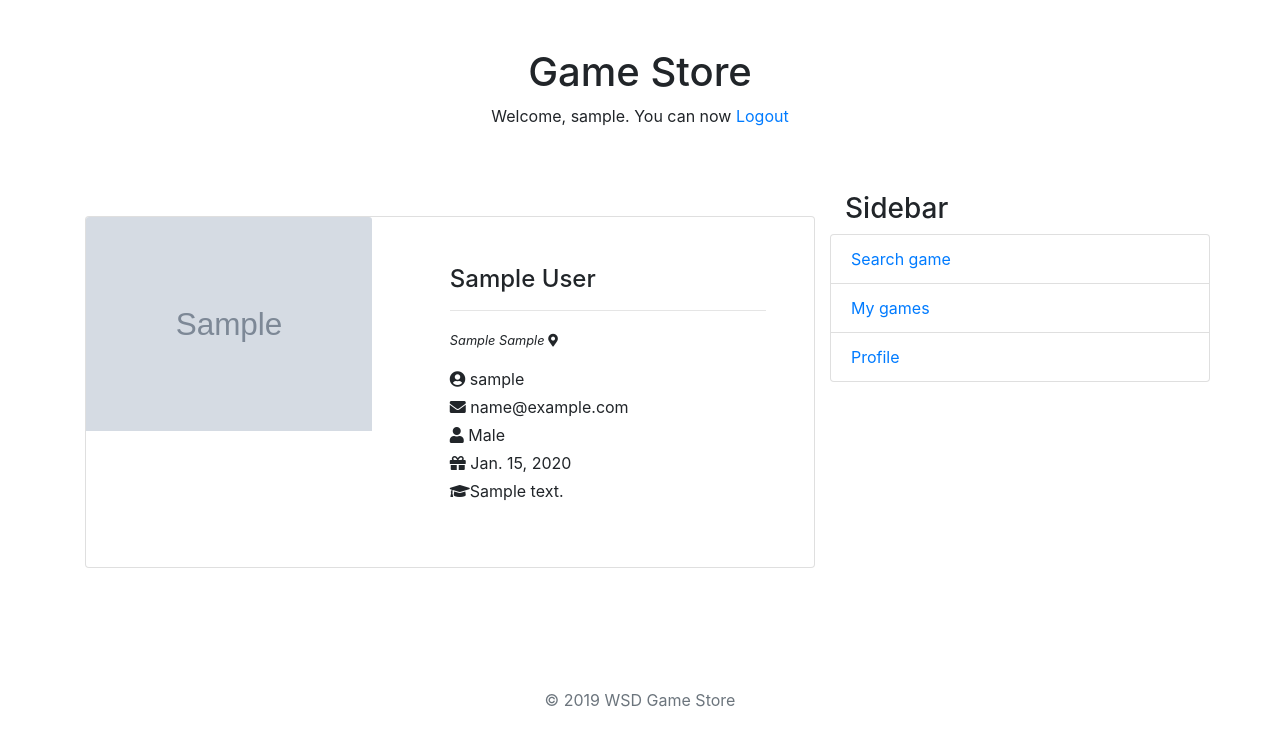
After one commit to sashatoday/Online_Gamestore, a Django app: page /user/1/ in a window 1280 px wide. The commit adds this page. Shown: the top 746 px of the page. Run offline with Django 3.2, Linux system fonts and the light colour scheme; a user stored in the database is signed in; tables that the repository leaves empty hold one stand-in row (values such as "Sample post"); grey boxes marked "Sample" are stand-in pictures; some libraries are stand-ins or nearby versions.

Commit message:
add user profile preview

```diff
--- /dev/null
+++ b/app/gamestore/templates/account/profile_preview.html
@@ -0,0 +1,46 @@
+{% extends "base.html" %}
+{% load static %}
+
+{% block title %}{{user.username}} profile{% endblock %}
+
+{% block content %}
+
+<br />
+<div class="card">
+    <div class="row">
+		<aside class="col-sm-5">
+        <article class="gallery-wrap">
+            <div>
+                {% if not userprofile.photoUrl %}
+                    <img class="card-img-top" src="{% static 'images/default_pic.png' %}" alt="Default Profile Picture">
+                {% else %}
+                    <img class="card-img-top" src="{{ userprofile.photoUrl }}" alt="Profile Picture">
+                {% endif %}
+            </div>
+        </article>
+        </aside>
+        <aside class="col-sm-7">
+        <article class="card-body p-5">
+                <h4 class="title">{{user.first_name}} {{user.last_name}}</h4>
+                <hr>
+                {% if userprofile.city or userprofile.country %}
+                    <small><cite title="">{{userprofile.city}} {{userprofile.country}} <i class="fas fa-map-marker-alt"></i></cite></small>
+                {% endif %}
+                <p>
+                <div>
+                    <i class="fas fa-user-circle mb-2"></i> {{user.username}}<br />
+                    <i class="fas fa-envelope mb-2"></i> {{user.email}}<br />
+                    <i class="fas fa-user mb-2"></i> {{userprofile.get_gender_display}}<br />
+                    <i class="fas fa-gift mb-2"></i> {{userprofile.birthDate}}<br />
+                    {% if userprofile.birthDate %}
+                        <i class="fas fa-graduation-cap"></i>{{userprofile.bio}}
+                    {% endif %}
+                </div>
+                </p>
+        </article>
+        </aside>
+    </div>
+</div>
+
+
+{% endblock %}
--- a/app/gamestore/templates/base.html
+++ b/app/gamestore/templates/base.html
@@ -9,6 +9,7 @@
   <title>{% block title %}Game Store{% endblock %}</title>
   <link rel="stylesheet" href="https://stackpath.bootstrapcdn.com/bootstrap/4.2.1/css/bootstrap.min.css" integrity="sha384-GJzZqFGwb1QTTN6wy59ffF1BuGJpLSa9DkKMp0DgiMDm4iYMj70gZWKYbI706tWS"
     crossorigin="anonymous">
+  <link rel="stylesheet" href="https://use.fontawesome.com/releases/v5.7.1/css/all.css" integrity="sha384-fnmOCqbTlWIlj8LyTjo7mOUStjsKC4pOpQbqyi7RrhN7udi9RwhKkMHpvLbHG9Sr" crossorigin="anonymous">
   <script src="https://code.jquery.com/jquery-3.3.1.slim.min.js" integrity="sha384-q8i/X+965DzO0rT7abK41JStQIAqVgRVzpbzo5smXKp4YfRvH+8abtTE1Pi6jizo"
     crossorigin="anonymous"></script>
   <script src="https://cdnjs.cloudflare.com/ajax/libs/popper.js/1.14.6/umd/popper.min.js" integrity="sha384-wHAiFfRlMFy6i5SRaxvfOCifBUQy1xHdJ/yoi7FRNXMRBu5WHdZYu1hA6ZOblgut"
--- a/app/gamestore/templates/game/game_description.html
+++ b/app/gamestore/templates/game/game_description.html
@@ -59,7 +59,7 @@
 </dl>
 <dl>
   <dt>Developer</dt>
-  <a href="#"><dd>{{ game.developer.user.username }}</dd></a>
+  <a href="/user/{{game.developer.user.id}}"><dd>{{ game.developer.user.username }}</dd></a>
 </dl>
 
 <hr>
--- a/app/gamestore/urls.py
+++ b/app/gamestore/urls.py
@@ -8,6 +8,7 @@ urlpatterns = [
     re_path(r'^signup/$', account.signup, name='signup'),
     re_path(r'^logout/$', account.logout_user, name='logout_user'),
     re_path(r'^profile/$', account.profile, name='profile'),
+    re_path(r'^user/(?P<user_id>[0-9]+)/$', account.show_user, name='user'),
     re_path(r'^search_game/$', game.search_game, name='search_game'),
     re_path(r'^my_games/$', game.show_my_games, name='my_games'),
     re_path(r'^games/(?P<game_id>[0-9]+)/$', game.game_description, name='game_description'),
--- a/app/gamestore/views/account.py
+++ b/app/gamestore/views/account.py
@@ -11,6 +11,7 @@ from django.contrib.auth import login as auth_login
 from django.contrib.auth import logout, authenticate
 from django.db import transaction
 from django.contrib.auth.decorators import login_required
+from django.shortcuts import get_object_or_404
 
 def startpage(request):
     if request.user.is_authenticated:
@@ -118,3 +119,16 @@ def profile(request):
                 return render(request, 'account/profile.html', args)
 
     return render(request, 'account/profile.html', args)
+
+@login_required(login_url='/login/')
+def show_user(request, user_id):
+    user = get_object_or_404(User, id=user_id)
+    userprofile = user.userprofile
+
+    developer = request.user.userprofile.is_developer()
+    args = {
+        'user' : user,
+        'userprofile' : userprofile,
+        'developer' : developer,
+    }
+    return render(request, 'account/profile_preview.html', args)
--- a/app/gamestore/views/game.py
+++ b/app/gamestore/views/game.py
@@ -35,12 +35,10 @@ def game_description(request, game_id):
     owner = False
     if game.developer == request.user.userprofile:
         owner = True
-
+    purchased_game = False
     purchased_games = Game.objects.filter(purchasedGame__in=Purchase.objects.filter(buyer=user))
     if game in purchased_games:
         purchased_game = True
-    else:
-        purchased_game = False
 
     args = {
         'game' : game,
@@ -92,7 +90,6 @@ def edit_game(request, game_id):
         return redirect('index')
     game = get_object_or_404(Game, id=game_id)
     form = GameUpdateForm(instance=game)
-    #form['category'] = game.category
     args = {
         'form' : form,
         'developer' : developer,
```
Also changed, not shown: app/gamestore/forms.py (+5 -5 lines).
